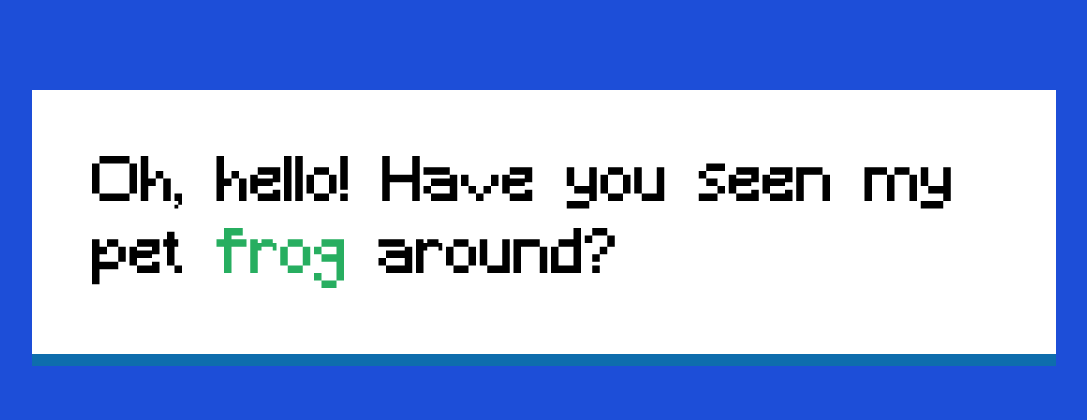
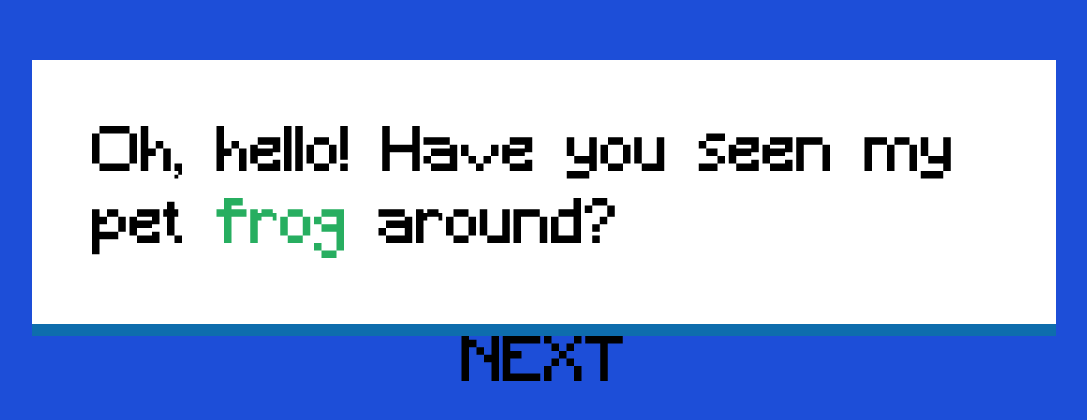
Before and after one commit to SimpleLuke/Task-Quest.io, a React (Create React App) app: page / in a window 1280 px wide. Shown: the part 172-592 px from the top of the page, without its empty margins (96-1183 px from the left). Built offline with nearby package versions, Linux system fonts and the light colour scheme.

Commit message:
add next sentence feature

```diff
--- a/src/components/text-box/TypeWriter.jsx
+++ b/src/components/text-box/TypeWriter.jsx
@@ -1,22 +1,35 @@
-import { useEffect, useRef } from "react";
+import { useEffect, useRef, useState } from "react";
 import { useSelector, useDispatch } from "react-redux";
-import { revealOneCharacter } from "../../store/features/typewriter/typewriterSlice";
+import {
+  revealOneCharacter,
+  showText,
+} from "../../store/features/typewriter/typewriterSlice";
+import { prologueText } from "../../text/prologue.text";
 
-const TypeWriter = () => {
+const TypeWriter = ({ scene }) => {
   const dispatch = useDispatch();
   const count = useRef(0);
-  const { characters, delay } = useSelector((store) => store.typewriter);
+  const { characters, delay, textOrder } = useSelector(
+    (store) => store.typewriter
+  );
 
   useEffect(() => {
+    console.log(textOrder);
+    dispatch(showText(scene[textOrder]));
+    count.current = 0;
+  }, [textOrder]);
+
+  useEffect(() => {
+    console.log("revealed");
     const timeoutId = setTimeout(() => {
       if (count.current <= characters.length - 1) {
         dispatch(revealOneCharacter(count.current));
         count.current++;
-        console.log(delay);
+        // console.log(delay);
       }
     }, delay);
     return () => clearTimeout(timeoutId);
-  }, [count.current]);
+  }, [count.current, characters, textOrder]);
 
   return (
     <div className="text w-[80%] text-6xl">
--- a/src/scenes/prologue.scene.jsx
+++ b/src/scenes/prologue.scene.jsx
@@ -1,10 +1,19 @@
 import { Fragment } from "react";
+import { useDispatch } from "react-redux";
+
+import { nextText } from "../store/features/typewriter/typewriterSlice";
+
 import TypeWriter from "../components/text-box/TypeWriter";
+import { prologueText } from "../text/prologue.text";
 
 const PrologueScene = () => {
+  const dispatch = useDispatch();
   return (
     <Fragment>
-      <TypeWriter />
+      <TypeWriter scene={prologueText} />
+      <button className="text-6xl" onClick={() => dispatch(nextText())}>
+        NEXT
+      </button>
     </Fragment>
   );
 };
--- a/src/store/features/typewriter/typewriterSlice.js
+++ b/src/store/features/typewriter/typewriterSlice.js
@@ -1,22 +1,8 @@
 import { createSlice } from "@reduxjs/toolkit";
+import { prologueText } from "../../../text/prologue.text";
 
-var speeds = {
-  pause: 500, //Higher number = longer delay
-  slow: 120,
-  normal: 90,
-  fast: 40,
-  superFast: 10,
-};
-
-var textLines = [
-  { speed: speeds.slow, string: "Oh, hello!" },
-  { speed: speeds.pause, string: "", pause: true },
-  { speed: speeds.normal, string: "Have you seen my pet" },
-  { speed: speeds.fast, string: "frog", classes: ["green"] },
-  { speed: speeds.normal, string: "around?" },
-];
-
-var characters = [];
+const sortText = (textLines) => {
+  const characters = [];
   textLines.forEach((line, index) => {
     if (index < textLines.length - 1) {
       line.string += " ";
@@ -32,11 +18,14 @@ textLines.forEach((line, index) => {
       });
     });
   });
+  return characters;
+};
 
 const initialState = {
-  characters: characters,
+  characters: [],
   delay: 0,
   classNames: "",
+  textOrder: 0,
 };
 
 const typewriterSlice = createSlice({
@@ -50,10 +39,17 @@ const typewriterSlice = createSlice({
           ? 0
           : state.characters[payload].delayAfter;
     },
+    showText: (state, { payload }) => {
+      state.characters = sortText(payload);
+    },
+    nextText: (state) => {
+      state.textOrder += 1;
+    },
   },
 });
 
 // console.log(healthSlice);
 
 export default typewriterSlice.reducer;
-export const { revealOneCharacter } = typewriterSlice.actions;
+export const { revealOneCharacter, showText, nextText } =
+  typewriterSlice.actions;
--- /dev/null
+++ b/src/text/prologue.text.js
@@ -0,0 +1,20 @@
+import { speeds } from "./text.utilies";
+
+const OnePrologue = [
+  { speed: speeds.slow, string: "Oh, hello!" },
+  { speed: speeds.pause, string: "", pause: true },
+  { speed: speeds.normal, string: "Have you seen my pet" },
+  { speed: speeds.fast, string: "frog", classes: ["green"] },
+  { speed: speeds.normal, string: "around?" },
+];
+
+const TwoPrologue = [
+  { speed: speeds.fast, string: "Welcome back!" },
+  { speed: speeds.pause, string: "", pause: true },
+  { speed: speeds.normal, string: "My" },
+  { speed: speeds.slow, string: "Hero,", classes: ["red"] },
+  { speed: speeds.normal, string: "we are waiting for you" },
+  { speed: speeds.slow, string: "..." },
+];
+
+export const prologueText = [OnePrologue, TwoPrologue];
--- /dev/null
+++ b/src/text/text.utilies.js
@@ -0,0 +1,7 @@
+export const speeds = {
+  pause: 500, //Higher number = longer delay
+  slow: 120,
+  normal: 90,
+  fast: 40,
+  superFast: 10,
+};
```
Lines whose indentation alone changed are shown as unchanged.
